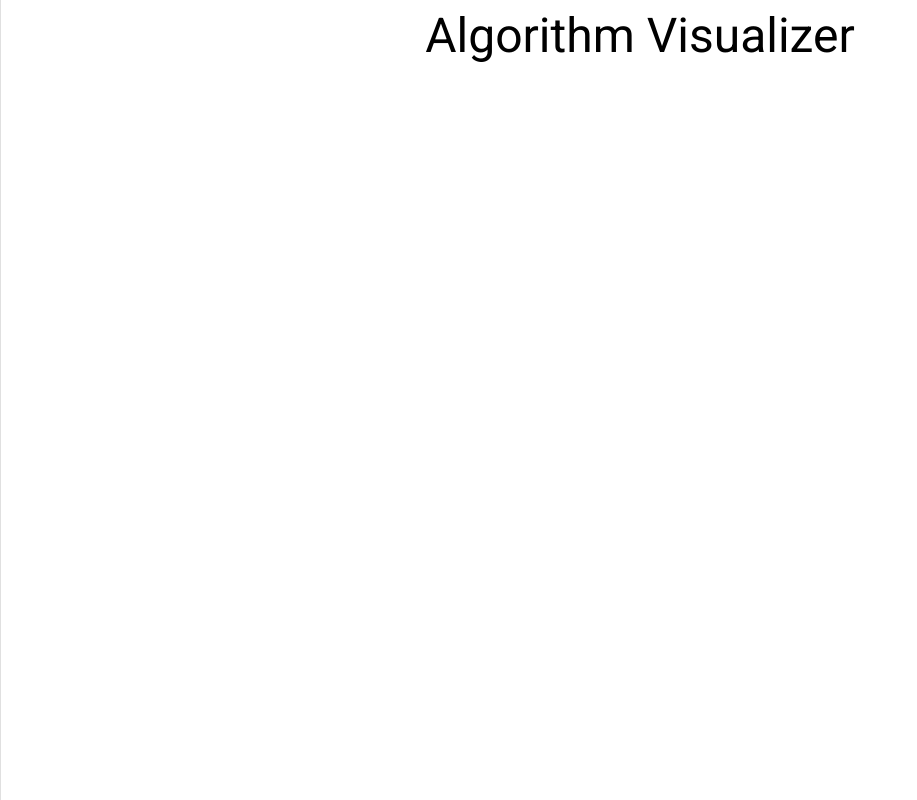
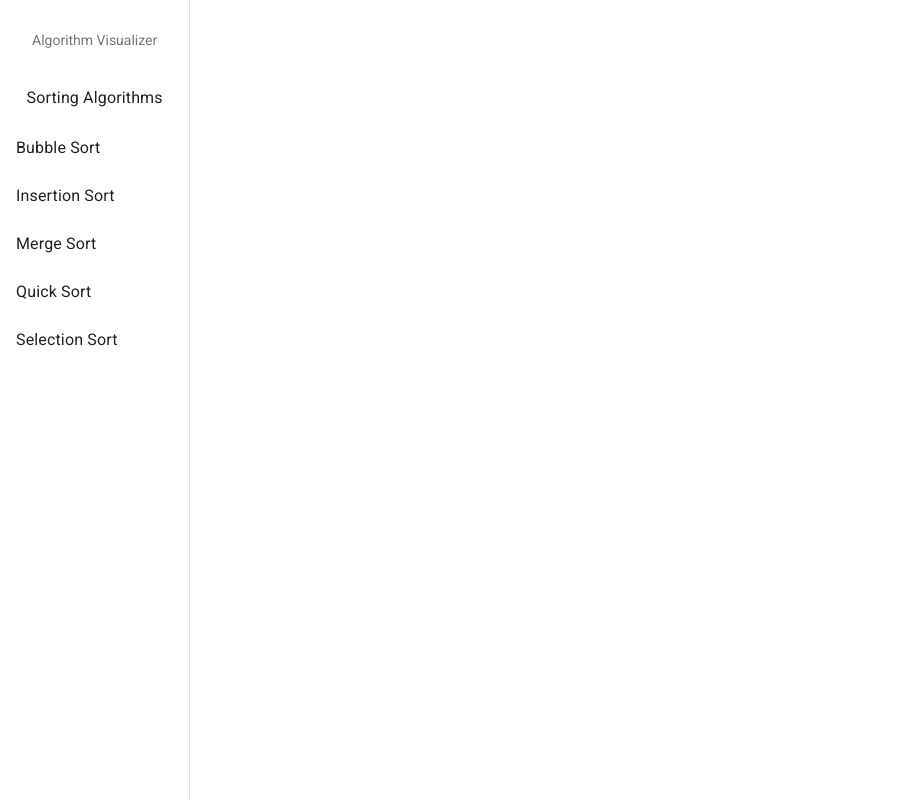
Before and after one commit to sahuashi/algorithm-visualizer, a React (Create React App) app: page / in a window 1280 px wide. Shown: the whole page, without its empty margins (0-917 px from the left). Built offline with nearby package versions, Linux system fonts and the light colour scheme; the HTML template or start-up script is replaced by a standard one.

Commit message:
Add algorithms to sidebar

```diff
--- a/src/App.js
+++ b/src/App.js
@@ -7,9 +7,6 @@ import Sidebar from "./components/Sidebar";
 function App() {
   return (
     <Container maxWidth="md">
-      <Typography variant="h3" gutterBottom align="center">
-        Algorithm Visualizer
-      </Typography>
       <Sidebar />
     </Container>
   );
--- a/src/components/Sidebar.js
+++ b/src/components/Sidebar.js
@@ -1,11 +1,39 @@
 import React from "react";
 import Drawer from "@material-ui/core/Drawer";
+import List from '@material-ui/core/List';
+import ListItem from '@material-ui/core/ListItem';
+import ListItemText from '@material-ui/core/ListItemText';
+import ListSubheader from '@material-ui/core/ListSubheader';
 
 export default class Sidebar extends React.Component {
   render() {
     return (
       <div>
-        <Drawer variant="permanent" anchor="left"></Drawer>
+        <Drawer variant="permanent" anchor="left">
+          <List>
+            <ListItem>
+              <ListSubheader>Algorithm Visualizer</ListSubheader>
+            </ListItem>
+            <ListItem>
+              <ListItemText secondary align="center">Sorting Algorithms</ListItemText>
+            </ListItem>
+            <ListItem button>
+              <ListItemText>Bubble Sort</ListItemText>
+            </ListItem>
+            <ListItem button>
+              <ListItemText>Insertion Sort</ListItemText>
+            </ListItem>
+            <ListItem button>
+              <ListItemText>Merge Sort</ListItemText>
+            </ListItem>
+            <ListItem button>
+              <ListItemText>Quick Sort</ListItemText>
+            </ListItem>
+            <ListItem button>
+              <ListItemText>Selection Sort</ListItemText>
+            </ListItem>
+          </List>
+        </Drawer>
       </div>
     );
   }
```
